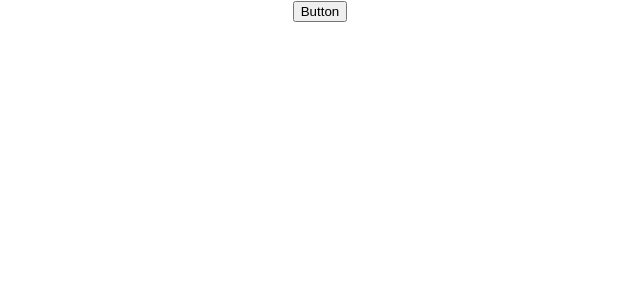
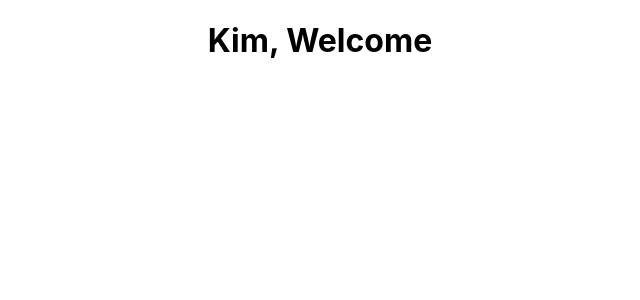
Before and after one commit to sdfzlar/react-study, a React (Create React App) app: page / in a window 1280 px wide. Shown: the top 300 px of the page, without its empty margins (320-960 px from the left). Built offline with nearby package versions, Linux system fonts and the light colour scheme.

Commit message:
조건부 렌더링 테스트

```diff
--- a/src/App.js
+++ b/src/App.js
@@ -5,12 +5,14 @@ import ClassComponent from './components/2-5.State/ClassComponent';
 import FunctionalComponent from './components/2-5.State/FunctionalComponent';
 import ClassComponentV2 from './components/2-6.LifeCycle/ClassComponent';
 import Event from './components/2-7.Event/Event'
+import Condition from './components/2-8.ConditionalRendering/Condition';
 
 function App() {
   return (
     <div className="App">
-      <Event />
-      {/* <ClassComponentV2 />
+      <Condition />
+      {/* <Event />
+      <ClassComponentV2 />
       <FunctionalComponent />
       <ClassComponent />
       <Composition />
--- /dev/null
+++ b/src/components/2-8.ConditionalRendering/Condition.jsx
@@ -0,0 +1,29 @@
+import React from 'react'
+
+function UserGreeting(props) {
+  // 이름이 없으면 이름을 보여주지 않음
+  // 만약 count가 0이라면 Count가 출력되지 않음
+    // 숫자 0을 false로 인식하면서 0을 출력하게됨
+    // return <h1>{props.name && `${props.name},`} Welcome {props.count && `Count: ${props.count}`}</h1>
+  // 아래와 같이 Boolean으로 감싸야함
+  return <h1>{props.name && `${props.name},`} Welcome {Boolean(props.count) && `Count: ${props.count}`}</h1>
+}
+
+function GuestGreeting(props) {
+    return <h1>Sign Up first</h1>
+}
+
+function Greeting(props) {
+    return props.isLoggedIn ?
+    <UserGreeting name="Kim" count={0} />
+    : <GuestGreeting />;
+}
+
+export default function Condition() {
+    const isLoggedIn = true;
+  return (
+    <div>
+      <Greeting isLoggedIn={isLoggedIn} />
+    </div>
+  )
+}
```
